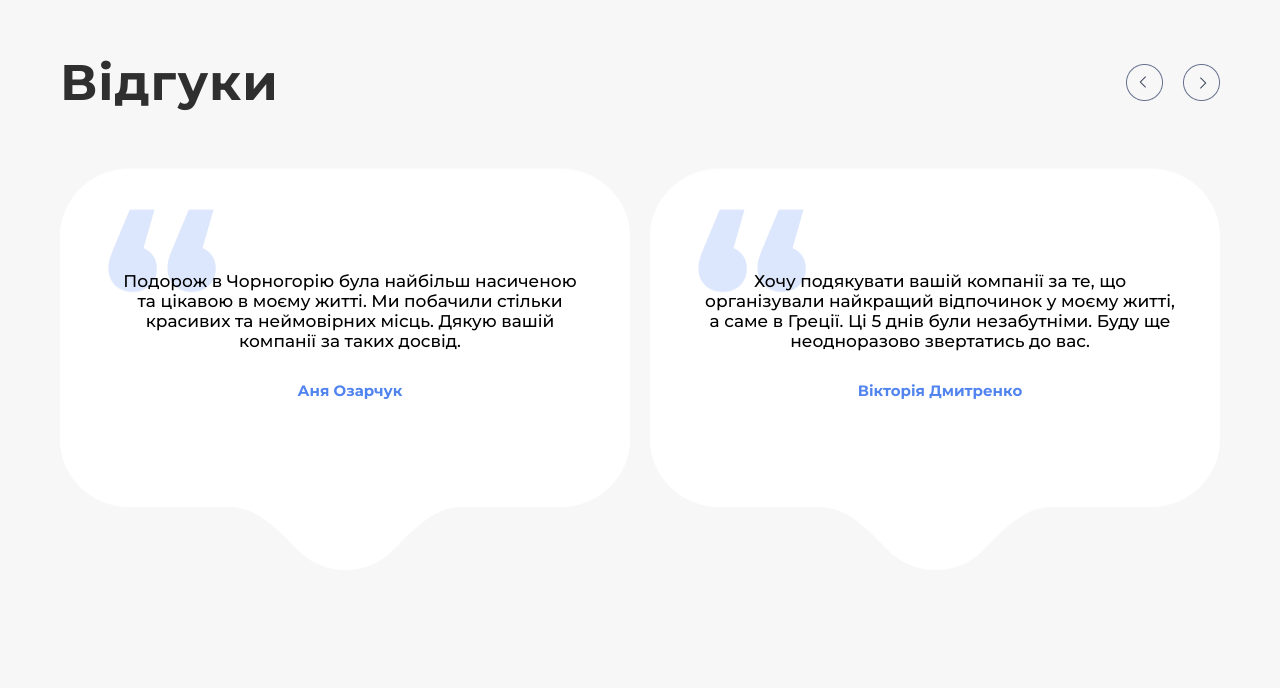
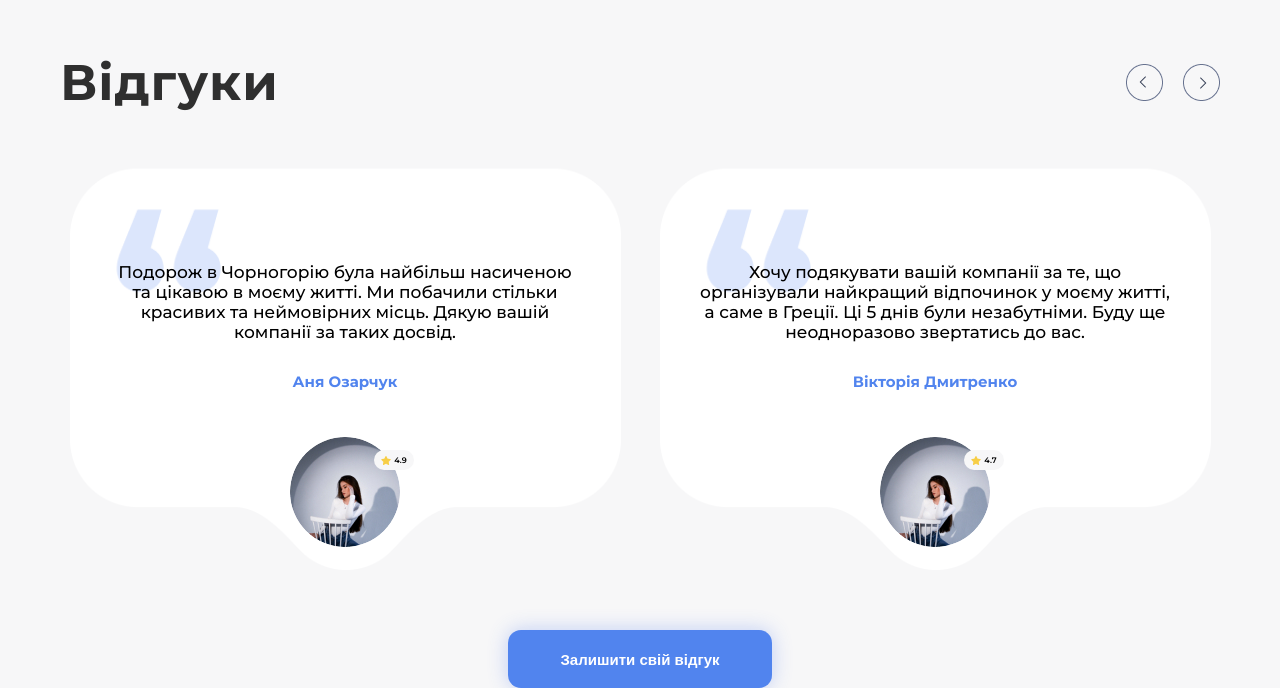
Before and after one commit to Arina-M/travel_agency, a plain HTML site: page index.html in a window 1280 px wide. Shown: the part 2730-3418 px from the top of the page. Before the commit the page ends 3300 px from the top, so only its background shows below. Drawn offline with Linux system fonts and the light colour scheme.

Commit message:
reviews section done

```diff
--- a/index.html
+++ b/index.html
@@ -160,6 +160,7 @@
 
         <section class="reviews">
             <div class="container">
+                <div class="reviews-container">
                     <div class="reviews_header">
                         <h2 class="caption-h2">Відгуки</h2>
                         <div class="arrows-container">
@@ -169,25 +170,35 @@
                     </div>
                     <ul class="reviews-cards-list">
                         <li class="reviews-cards-item">
-                        <img src="./images/review.png" alt="avatar">
                             <div class="review-info">
                                 <p class="review-text">Подорож в Чорногорію була найбільш насиченою та цікавою в моєму житті. Ми побачили стільки красивих та неймовірних місць. Дякую вашій компанії за таких досвід.</p>
-                            <p class="review-user">Аня Озарчук</p>
+                                <h3 class="review-user">Аня Озарчук</h3>
                             </div>
-
+                            <div class="review-details">
+                                <img class="avatar" src="./images/avatar.jpg" alt="avatar">
+                                <div class="review-rate">
+                                    <img class="star" src="./images/star.png" alt="star">
+                                    <p class="rate">4.9</p>
+                                </div>
+                            </div>
                         </li>
                         <li class="reviews-cards-item">
-                        <img src="./images/review.png" alt="avatar">
                             <div class="review-info">
                                 <p class="review-text">Хочу подякувати вашій компанії за те, що організували найкращий відпочинок у моєму житті, а саме в Греції. Ці 5 днів були незабутніми. Буду
                                     ще неодноразово звертатись до вас.</p>
-                            <p class="review-user">Вікторія Дмитренко</p>
+                                <h3 class="review-user">Вікторія Дмитренко</h3>
                             </div>
-
+                            <div class="review-details">
+                                <img class="avatar" src="./images/avatar.jpg" alt="avatar">
+                                <div class="review-rate">
+                                    <img class="star" src="./images/star.png" alt="star">
+                                    <p class="rate">4.7</p>
+                                </div>
+                            </div>
                         </li>
                     </ul>
-
-
+                    <button class="leave-review-btn">Залишити свій відгук</button>
+                </div>
             </div>
         </section>
 
--- a/styles.css
+++ b/styles.css
@@ -512,6 +512,10 @@ body{
     padding-top: 200px;
 }
 
+.reviews-container{
+    text-align: center;
+}
+
 .reviews_header{
     display: flex;
     justify-content: space-between;
@@ -530,18 +534,17 @@ body{
 }
 
 .reviews-cards-item{
-    position: relative;
-}
-
-.reviews-cards-item img{
+    background-image: url('./images/review.png');
+    background-size: contain;
+    background-position: center;
+    background-repeat: no-repeat;
     width: 570px;
     height: 415px;
 }
 
 .review-info{
-    position: absolute;
-    top: 116px;
-    left: 55px;
+    /*margin-top: 50px;*/
+
 }
 
 .review-text{
@@ -552,10 +555,7 @@ body{
     font-weight: 500;
     line-height: normal;
     width: 470px;
-    /*position: absolute;*/
-    /*top: 122px;*/
-    /*left: 55px;*/
-    margin-bottom: 30px ;
+    margin: 107px auto 30px;
 }
 
 .review-user{
@@ -565,9 +565,56 @@ body{
     font-weight: 700;
     line-height: normal;
     text-align: center;
-    /*margin-top: 30px;*/
-    /*position: absolute;*/
     margin: 0 auto;
-    /*top: 242px;*/
-    /*left: 225px;*/
+
 }
+
+.review-details{
+    position: relative;
+    width: 110px;
+    margin: 46px auto 0;
+}
+
+.avatar{
+    width: 110px;
+    height: 110px;
+    border-radius: 110px;
+}
+
+.review-rate{
+    width: 40px;
+    height: 20px;
+    border-radius: 10px;
+    background: #F7F7F8;
+    display: flex;
+    justify-content: center;
+    align-items: center;
+    position: absolute;
+    top: 13px;
+    right:-14px ;
+    gap: 3px;
+}
+
+.star{
+    width: 10px;
+    height: 9px;
+}
+
+.rate{
+   color: black;
+    font-size: 8px;
+    font-weight: 600;
+}
+
+.leave-review-btn{
+    color: var(--color-white);
+    font-size: 15px;
+    border: none;
+    font-weight: 600;
+    padding: 21px 52px 20px;
+    border-radius: 13px;
+    background: var(--color-accent);
+    box-shadow: var(--box-shadow-blue);
+    cursor: pointer;
+    margin-top: 60px;
+}
```
Also changed, not shown: images/avatar.jpg (added), images/star.png (added). Lines whose indentation alone changed are shown as unchanged.
